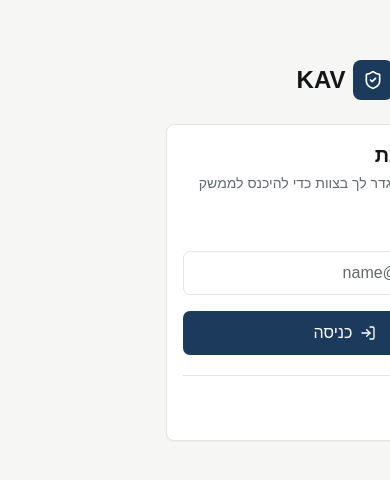
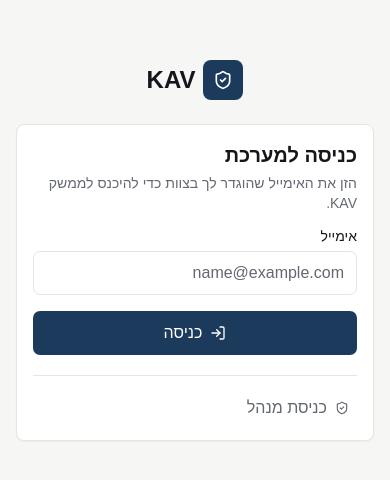
Before and after one commit to danielgross991/KAV, a Next.js app: page /login in a window 390 px wide. Shown: the part 172-652 px from the top of the page. Built offline with nearby package versions, Linux system fonts and the light colour scheme.

Commit message:
Fix mobile viewport overflow

```diff
--- a/app/globals.css
+++ b/app/globals.css
@@ -64,20 +64,33 @@
   --special-soft: #f4f0ff;
 }
 
+*,
+*::before,
+*::after {
+  box-sizing: border-box;
+}
+
 * {
   border-color: var(--border);
 }
 
 html {
   background: var(--background);
+  width: 100%;
+  max-width: 100%;
+  overflow-x: hidden;
   -webkit-tap-highlight-color: transparent;
   -webkit-text-size-adjust: 100%;
   overscroll-behavior: none;
 }
 
 body {
+  position: relative;
+  width: 100%;
+  max-width: 100%;
   min-height: 100vh;
   min-height: 100dvh;
+  overflow-x: hidden;
   background: var(--background);
   color: var(--foreground);
   font-family: var(--font-sans);
@@ -145,7 +158,8 @@ summary::-webkit-details-marker {
 .kav-page {
   margin-inline: auto;
   width: 100%;
-  max-width: 1120px;
+  max-width: min(1120px, 100%);
+  overflow-x: clip;
   padding: 1rem;
 }
 
--- a/components/app-shell.tsx
+++ b/components/app-shell.tsx
@@ -17,7 +17,7 @@ export function AppShell({
   profile: ShellPersonProfile | null;
 }) {
   return (
-    <div className="min-h-[100dvh] bg-background">
+    <div className="min-h-[100dvh] max-w-full overflow-x-clip bg-background">
       <InitialProfileWelcome profile={profile} />
       <aside className="fixed inset-y-0 right-0 z-40 hidden w-60 flex-col border-l bg-card lg:flex">
         <div className="px-4 py-4">
@@ -77,8 +77,8 @@ export function AppShell({
           </form>
         </div>
       </header>
-      <div className="pb-[calc(4.5rem+env(safe-area-inset-bottom))] lg:mr-60 lg:pb-0">
-        <div className="min-h-[100dvh] lg:mx-auto lg:max-w-[1180px]">{children}</div>
+      <div className="max-w-full overflow-x-clip pb-[calc(4.5rem+env(safe-area-inset-bottom))] lg:mr-60 lg:pb-0">
+        <div className="min-h-[100dvh] min-w-0 max-w-full overflow-x-clip lg:mx-auto lg:max-w-[1180px]">{children}</div>
       </div>
       <TeamNav
         role={membership.role}
```
Also changed, not shown: 1 other file (tests, documents, lock files or other folders).
